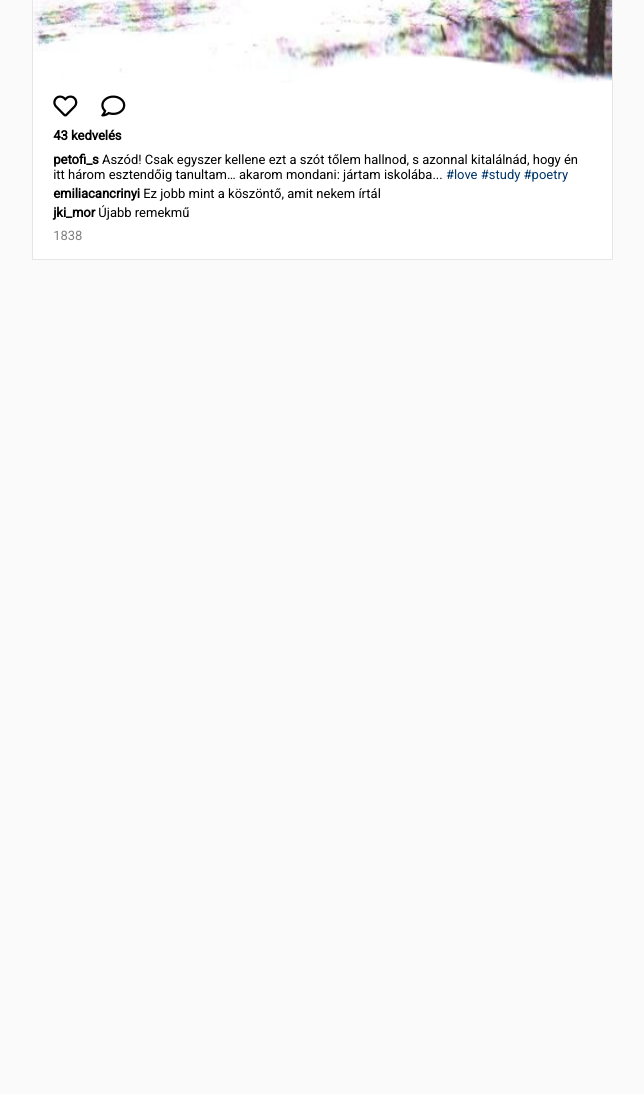
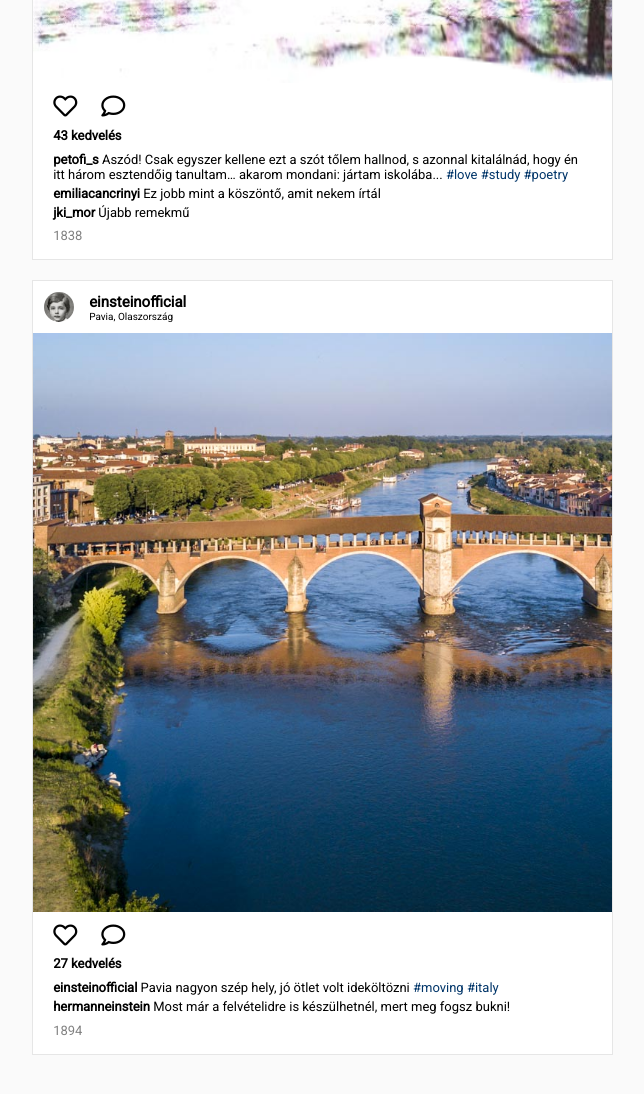
Before and after one commit to MartonDev/15-blog, a plain HTML site: page index.html in a window 1280 px wide. Shown: the part 1351-2445 px from the top of the page, without its empty margins (147-791 px from the left). Before the commit the page ends 1651 px from the top, so only its background shows below. Drawn offline with nearby package versions, Linux system fonts and the light colour scheme.

Commit message:
Einstein

```diff
--- a/index.html
+++ b/index.html
@@ -167,6 +167,65 @@
 
         </div>
 
+        <div class="post">
+
+          <div class="post-header">
+
+            <img src="assets/img/einstein.png" alt="profile-picture">
+
+            <div class="postinfo">
+
+              <h1>einsteinofficial</h1>
+              <h2>Pavia, Olaszország</h2>
+
+            </div>
+
+          </div>
+
+          <img src="assets/img/pavia.png" class="post-image" alt="post image">
+
+          <div class="post-footer">
+
+            <div class="rate">
+
+              <i class="far fa-heart"></i>
+              <i class="far fa-comment"></i>
+
+            </div>
+
+            <h1 class="like-counter">27 kedvelés</h1>
+
+            <div class="comments">
+
+              <p><b>einsteinofficial</b> Pavia nagyon szép hely, jó ötlet volt ideköltözni <a href="#" class="hastag">#moving</a> <a href="#" class="hastag">#italy</a></p>
+              <p><b>hermanneinstein</b> Most már a felvételidre is készülhetnél, mert meg fogsz bukni!</p>
+
+            </div>
+
+            <h1 class="date">1894</h1>
+
+          </div>
+
+          <div class="more-info">
+
+            <div class="container">
+
+              <div class="info-header">
+
+                <h1><i class="fas fa-info-circle"></i> Érdekesség</h1>
+
+                <a class="close"><i class="fas fa-times"></i></a>
+
+              </div>
+
+              <p>Einstein, 1894-ben a családjával Paviára költözött, miután apja elektronikai műhelye becsődölt. A közhiedelem ellenére soha nem bukott meg matematikából, bár eleinte nem ment neki annyira a tantárgy. Egy évvel később megbukott a  Zürichi Műszaki Egyetemre való felvételi vizsgán.</p>
+
+            </div>
+
+          </div>
+
+        </div>
+
       </div>
 
       <div class="fixed-elements">
```
